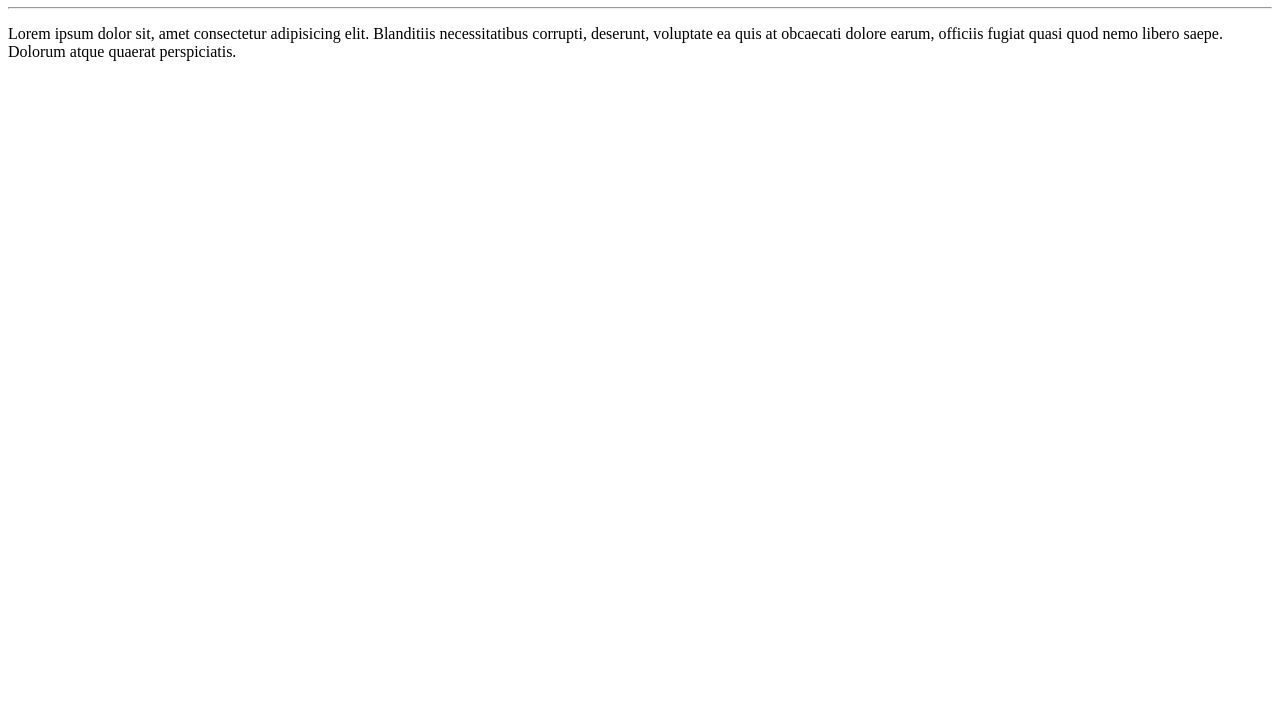
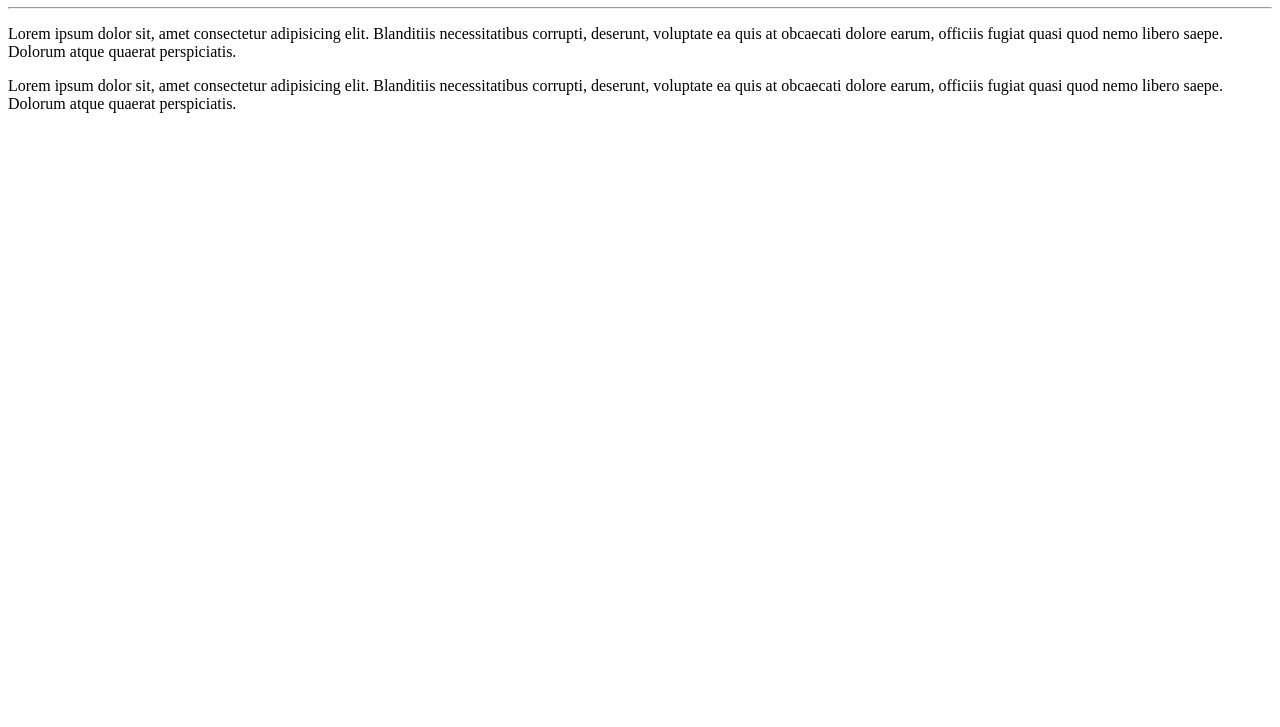
Before and after one commit to rogerteles13/Ola-Mundo, a plain HTML site: page site ola mundo/index.html in a window 1280 px wide. Shown: the part 73-800 px from the top of the page. Drawn offline with Linux system fonts and the light colour scheme.

Commit message:
Adicionei um parágrafo
Adicionei +1 parágrafo

```diff
--- a/site ola mundo/index.html
+++ b/site ola mundo/index.html
@@ -12,5 +12,11 @@
         Blanditiis necessitatibus corrupti, deserunt, voluptate ea quis
         at obcaecati dolore earum, officiis fugiat quasi quod nemo libero saepe.
         Dolorum atque quaerat perspiciatis.</p>
+
+    <p>Lorem ipsum dolor sit, amet consectetur adipisicing elit.
+        Blanditiis necessitatibus corrupti, deserunt, voluptate ea quis
+        at obcaecati dolore earum, officiis fugiat quasi quod nemo libero saepe.
+        Dolorum atque quaerat perspiciatis.</p>
+
 </body>
 </html>
```
